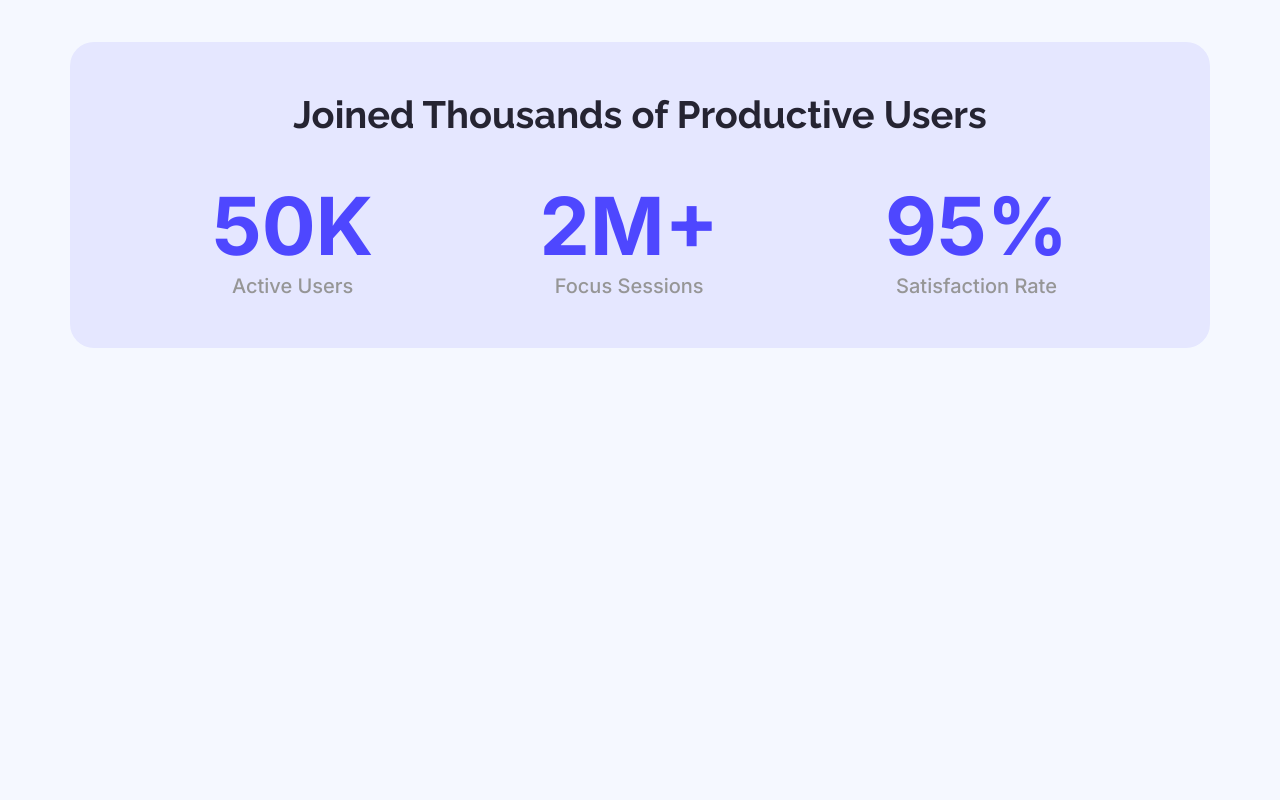
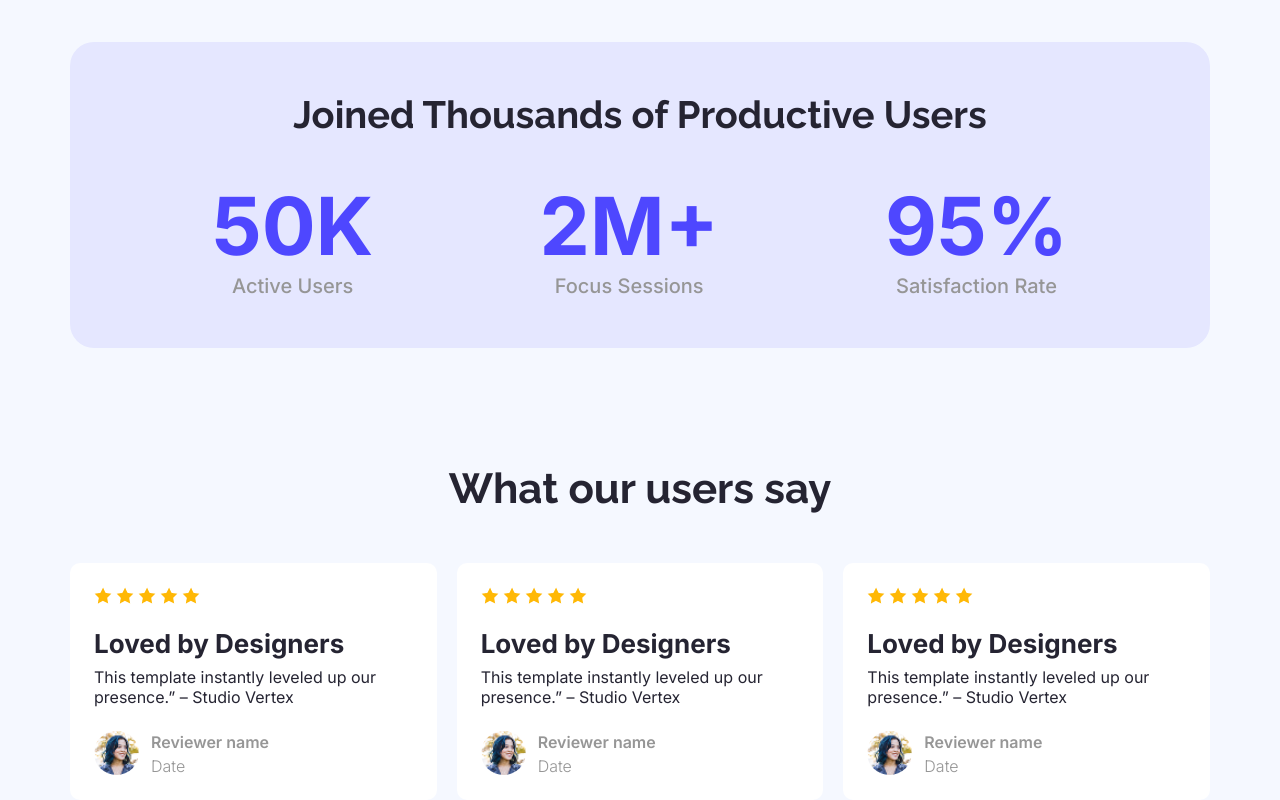
Before and after one commit to faysal-hossain11/assignment_1, a plain HTML site: page index.html in a window 1280 px wide. Shown: the part 1228-2028 px from the top of the page. Before the commit the page ends 1576 px from the top, so only its background shows below. Drawn offline with Linux system fonts and the light colour scheme.

Commit message:
complete the user card section

```diff
--- a/index.html
+++ b/index.html
@@ -61,6 +61,74 @@
                 </div>
              </div>
             <!-- end the counter section -->
+
+            <!-- start the user review section -->
+             <div class="user_review">
+                <h2 class="heading text-center">What our users say</h2>
+                <div class="user_review_wp">
+                    <div class="user_card">
+                        <div class="star_img">
+                            <img src="assets/images/icon-star.png" alt="start image">
+                            <img src="assets/images/icon-star.png" alt="start image">
+                            <img src="assets/images/icon-star.png" alt="start image">
+                            <img src="assets/images/icon-star.png" alt="start image">
+                            <img src="assets/images/icon-star.png" alt="start image">
+                        </div>
+                        <h3 class="title">Loved by Designers</h3>
+                        <p class="paragraph">This template instantly leveled up our presence.” – Studio Vertex</p>
+                        <div class="user_area">
+                            <div class="user_img">
+                                <img src="assets/images/avatar.png" alt="user image">
+                            </div>
+                            <div class="user_info">
+                                <h6 class="nane">Reviewer name</h6>
+                                <p class="designation">Date</p>
+                            </div>
+                        </div>
+                    </div>
+                    <div class="user_card">
+                        <div class="star_img">
+                            <img src="assets/images/icon-star.png" alt="start image">
+                            <img src="assets/images/icon-star.png" alt="start image">
+                            <img src="assets/images/icon-star.png" alt="start image">
+                            <img src="assets/images/icon-star.png" alt="start image">
+                            <img src="assets/images/icon-star.png" alt="start image">
+                        </div>
+                        <h3 class="title">Loved by Designers</h3>
+                        <p class="paragraph">This template instantly leveled up our presence.” – Studio Vertex</p>
+                        <div class="user_area">
+                            <div class="user_img">
+                                <img src="assets/images/avatar.png" alt="user image">
+                            </div>
+                            <div class="user_info">
+                                <h6 class="nane">Reviewer name</h6>
+                                <p class="designation">Date</p>
+                            </div>
+                        </div>
+                    </div>
+                    <div class="user_card">
+                        <div class="star_img">
+                            <img src="assets/images/icon-star.png" alt="start image">
+                            <img src="assets/images/icon-star.png" alt="start image">
+                            <img src="assets/images/icon-star.png" alt="start image">
+                            <img src="assets/images/icon-star.png" alt="start image">
+                            <img src="assets/images/icon-star.png" alt="start image">
+                        </div>
+                        <h3 class="title">Loved by Designers</h3>
+                        <p class="paragraph">This template instantly leveled up our presence.” – Studio Vertex</p>
+                        <div class="user_area">
+                            <div class="user_img">
+                                <img src="assets/images/avatar.png" alt="user image">
+                            </div>
+                            <div class="user_info">
+                                <h6 class="nane">Reviewer name</h6>
+                                <p class="designation">Date</p>
+                            </div>
+                        </div>
+                    </div>
+                </div>
+             </div>
+            <!-- end the user review section -->
         </div>
     </main>
     <!-- end the main -->
--- a/style/style.css
+++ b/style/style.css
@@ -129,3 +129,71 @@ body {
     color: #969696;
 }
 /* end the counter section */
+
+/* start the user review section */
+.user_review {
+    padding-top: 116px;
+}
+.user_review .heading {
+    font-size: 42px;
+    font-weight: bold;
+    font-family: "Raleway", sans-serif;
+    margin-bottom: 50px;
+    color: #252432;
+}
+.user_review_wp {
+    display: flex;
+    justify-content: space-between;
+    gap: 20px;
+}
+.user_card {
+    padding: 24px;
+    border-radius: 10px;
+    background: #fff;
+}
+.user_card .star_img {
+    margin-bottom: 20px;
+}
+.user_card .title {
+    font-size: 26px;
+    font-weight: bold;
+    font-family: "Inter", sans-serif;
+    color: #252432;
+    margin-bottom: 8px;
+}
+.user_card .paragraph {
+    font-size: 16px;
+    color: #252432;
+    font-family: "Inter", sans-serif;
+    margin-bottom: 24px;
+}
+
+.user_area {
+    display: flex;
+    gap: 12px;
+    align-items: center;
+}
+
+.user_card .user_img {
+    width: 45px;
+    height: 45px;
+}
+.user_card .user_img img {
+    width: 100%;
+    border-radius: 50%;
+}
+.user_info .nane {
+    font-size: 16px;
+    color: #969696;
+    font-weight: 600;
+    font-family: "Inter", sans-serif;
+    margin-bottom: 4px;
+}
+.user_info .designation {
+    font-size: 16px;
+    color: #969696;
+    font-weight: 300;
+    font-family: "Inter", sans-serif;
+}
+
+/* end the user review section */
```
